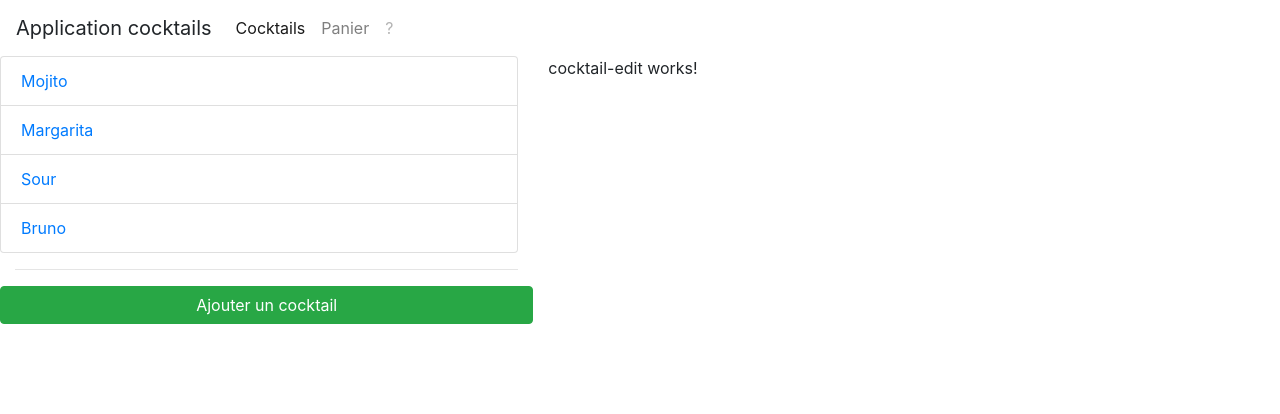
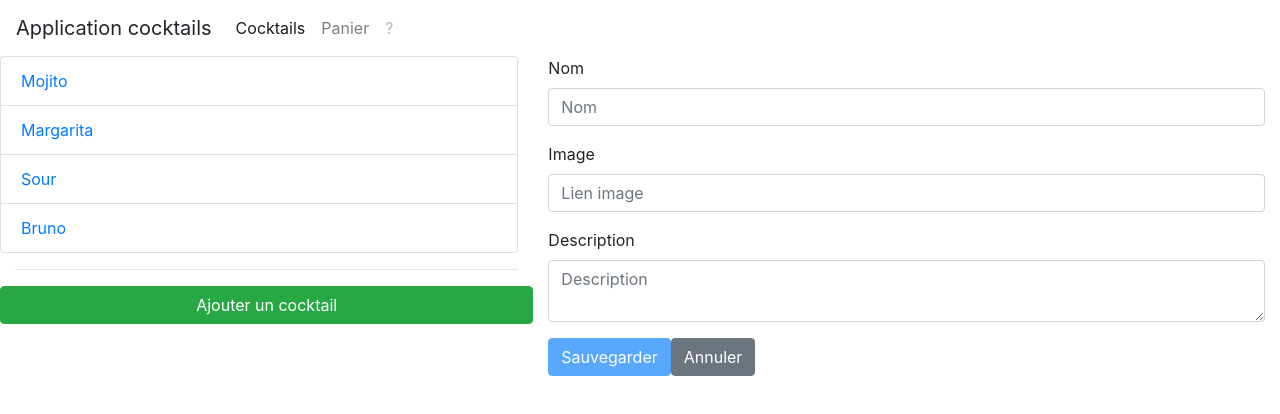
Before and after one commit to brunodecamus/cocktails, an Angular app: page /cocktails/new in a window 1280 px wide. Shown: the top 414 px of the page. Built offline with nearby package versions, Linux system fonts and the light colour scheme.

Commit message:
Initialisation formulaire new/edit

```diff
--- a/src/app/cocktail-container/cocktail-edit/cocktail-edit.component.html
+++ b/src/app/cocktail-container/cocktail-edit/cocktail-edit.component.html
@@ -1,3 +1,15 @@
-<p>
-  cocktail-edit works!
-</p>
+<form [formGroup]='cocktailForm' (ngSubmit)='createCocktail()'>
+  <div class='form-group'>
+    <label for='name'>Nom</label>
+    <input formControlName='name' type='text' class='form-control' id='name' placeholder='Nom'>
+  </div>
+  <div class='form-group'>
+    <label for='image'>Image</label>
+    <input formControlName='img' type='text' class='form-control' id='image' placeholder='Lien image'>
+  </div>
+  <div class='form-group'>
+    <label for='description'>Description</label>
+    <textarea formControlName='desc' class='form-control' id='description' placeholder='Description'></textarea>
+  </div>
+  <button class='btn btn-primary' [disabled]='cocktailForm.invalid'>Sauvegarder</button>
+  <button class='btn btn-secondary' [routerLink]='["../"]'>Annuler</button>
--- a/src/app/cocktail-container/cocktail-edit/cocktail-edit.component.ts
+++ b/src/app/cocktail-container/cocktail-edit/cocktail-edit.component.ts
@@ -1,4 +1,5 @@
 import { Component, OnInit } from '@angular/core';
+import { FormsModule, FormGroup, FormBuilder, Validators } from '@angular/forms';
 
 @Component({
   selector: 'app-cocktail-edit',
@@ -7,9 +8,22 @@
 })
 export class CocktailEditComponent implements OnInit {
 
-  constructor() { }
+  public cocktailForm: FormGroup;
+
+  constructor(private fb: FormBuilder) { }
 
   ngOnInit() {
+    this.cocktailForm = this.fb.group({
+      name: ['', Validators.required],
+      img: ['', Validators.required],
+      desc: ''
+    })
+  }
+
+  createCocktail() {
+    // Se charge de faire une requête POST à l’API pour sauvegarder le cocktail en DB
+    console.log("CocktailEditComponent.createCocktail : " + this.cocktailForm);
+    console.log(this.cocktailForm)
   }
 
 }
```
Also changed, not shown: src/app/app.module.ts (+7 -4 lines).
